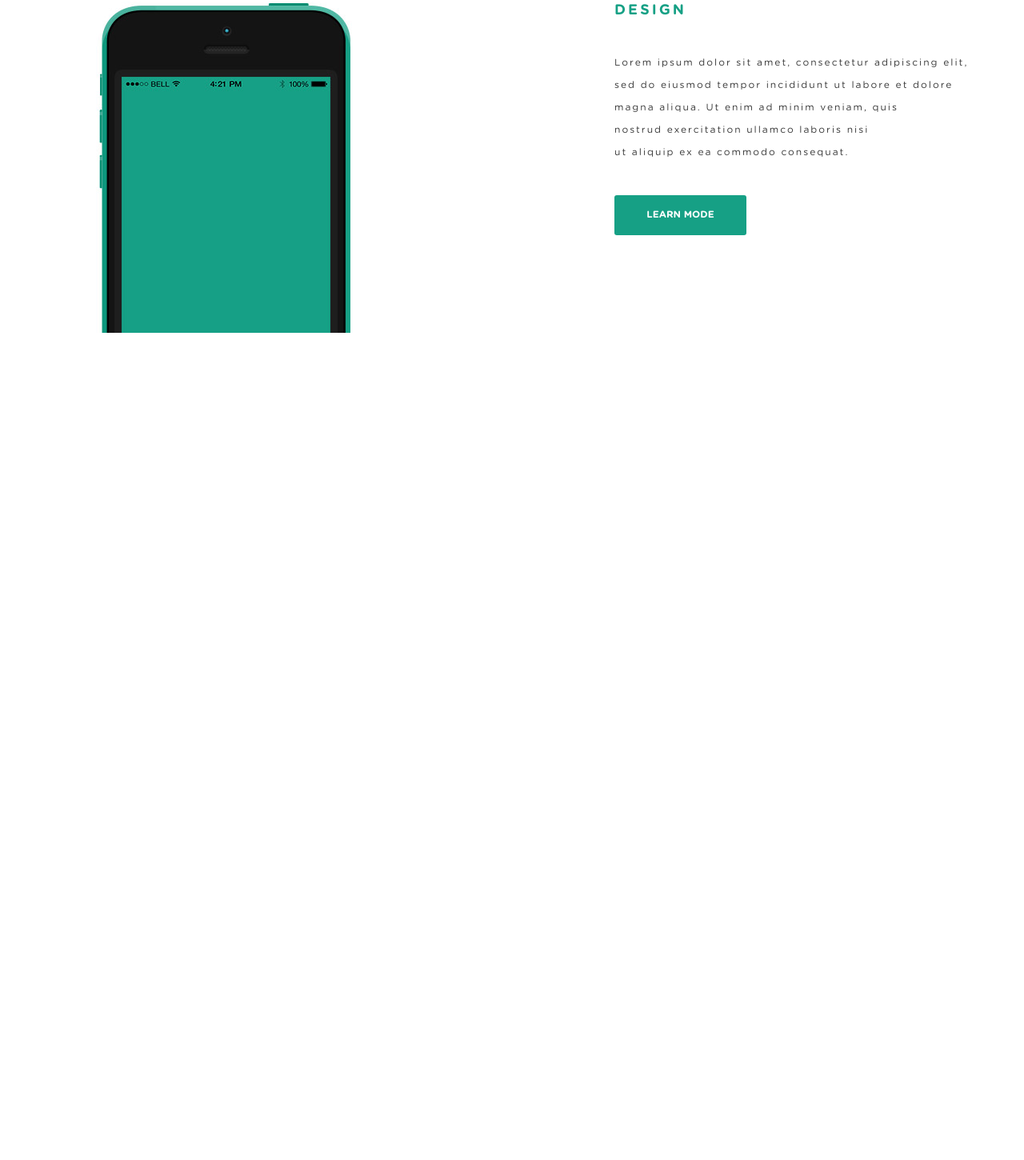
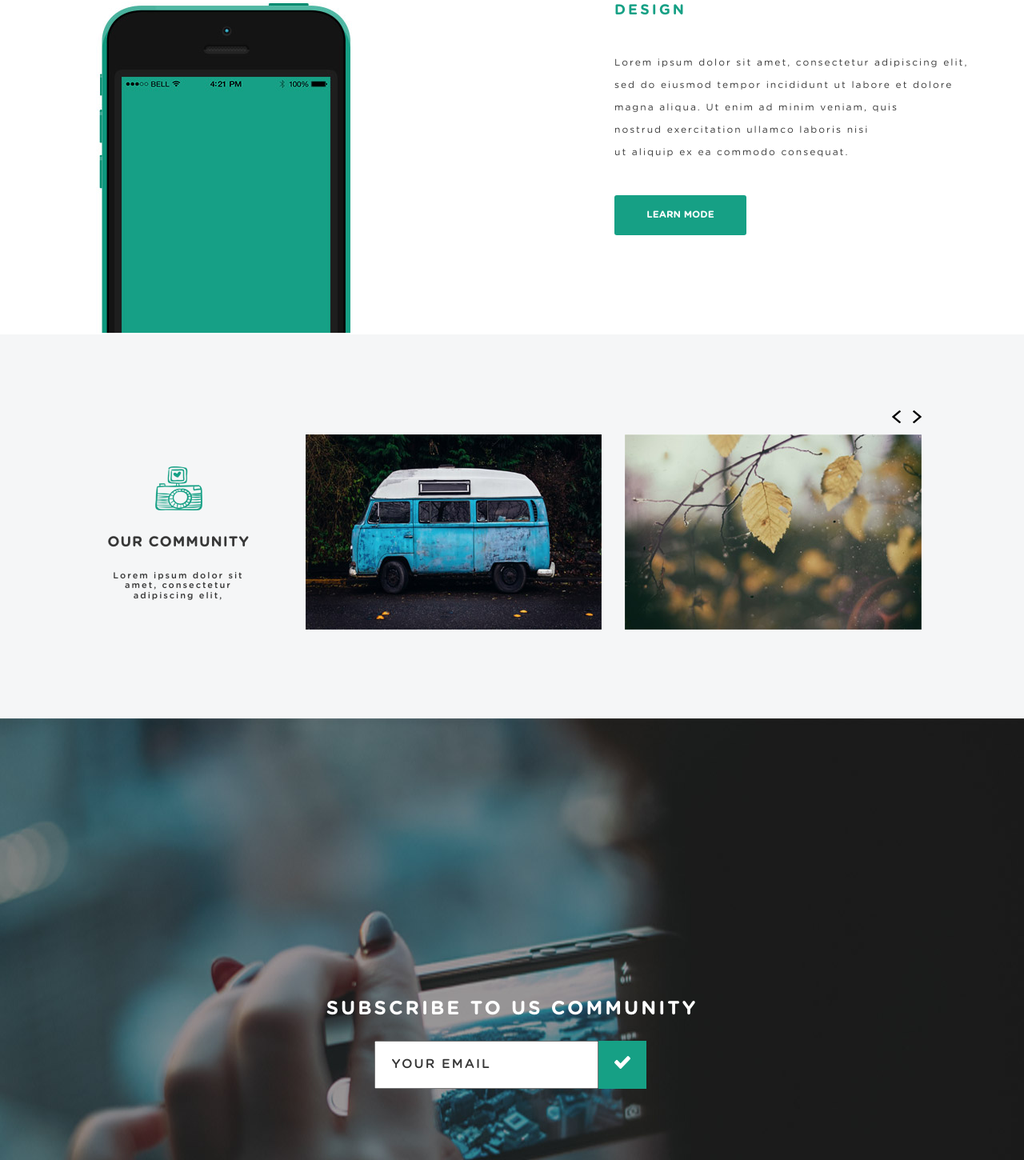
Before and after one commit to Mikhail-Leonidovich/Photo_time, a plain HTML site: page index.html in a window 1280 px wide. Shown: the part 1377-2827 px from the top of the page at 80% size. Before the commit the page ends 1795 px from the top, so only its background shows below. Drawn offline with nearby package versions, Linux system fonts and the light colour scheme.

Commit message:
blocks added (community and subscribe)

```diff
--- a/css/style.css
+++ b/css/style.css
@@ -151,7 +151,7 @@ body {
   letter-spacing: 3px;
 }
 
-.photo__subtittle {
+.photo__text {
   margin-top: 40px;
   font-family: "Gotham book";
   font-size: 12px;
@@ -199,7 +199,7 @@ body {
   letter-spacing: 3px;
 }
 
-.design__subtitle {
+.design__text {
   margin-top: 40px;
   font-family: "Gotham book";
   font-size: 12px;
@@ -220,3 +220,115 @@ body {
   border-radius: 3px;
   background-color: #16a085;
 }
+
+/* ================
+      Community
+==================*/
+
+.community {
+  margin: 0 auto;
+  width: 100%;
+  max-width: 1280px;
+  height: 480px;
+  background-color: #f5f6f7;
+}
+
+.community__inner {
+  float: left;
+  display: flex;
+  flex-direction: column;
+  align-items: center;
+  width: 190px;
+  margin-top: 165px;
+}
+
+.community__title {
+  margin-top: 30px;
+  text-transform: uppercase;
+  color: #373737;
+  font-family: "Gotham bold";
+  font-size: 18px;
+  letter-spacing: 1px;
+}
+
+.community__text {
+  margin-top: 25px;
+  font-size: 11px;
+  font-family: "Gotham medium";
+  color: #373737;
+  letter-spacing: 2px;
+  text-align: center;
+}
+
+.community__slider {
+  float: right;
+  width: 770px;
+  margin-top: 95px;
+}
+
+.community__arrows {
+  text-align: right;
+}
+
+.arrows__link {
+  margin-right: 10px;
+}
+
+.arrows__link:last-child {
+  margin-right: 0px;
+}
+
+.community__galery {
+  display: flex;
+  justify-content: space-between;
+  margin-top: 10px;
+}
+
+/* ================
+      Subscribe
+==================*/
+
+.subscribe {
+  margin: 0 auto;
+  width: 100%;
+  max-width: 1280px;
+  height: 790px;
+  background: url("/image/bg.jpg");
+}
+
+.subscribe__title {
+  padding-top: 350px;
+  text-align: center;
+  color: #fff;
+  text-transform: uppercase;
+  font-family: "Gotham bold";
+  font-size: 24px;
+  letter-spacing: 3px;
+}
+
+.subscribe__reg {
+  width: 345px;
+  display: flex;
+  margin: 25px auto 0;
+}
+
+input {
+  width: 280px;
+  height: 60px;
+}
+
+::placeholder {
+  text-transform: uppercase;
+  color: #373737;
+  font-family: "Gotham medium";
+  font-size: 16px;
+  letter-spacing: 2px;
+  padding-left: 20px;
+}
+
+.btn-4 {
+  width: 60px;
+  height: 60px;
+  background-color: #16a085;
+  border: none;
+}
--- a/index.html
+++ b/index.html
@@ -57,7 +57,7 @@
           <div class="photo__title">
             Rappresent your life with a simple photo
           </div>
-          <div class="photo__subtittle">
+          <div class="photo__text">
             Lorem ipsum dolor sit amet, consectetur adipiscing elit, sed do
             eiusmod tempor incididunt ut labore et dolore <br />
             magna aliqua. Ut enim ad minim veniam, quis <br />
@@ -79,7 +79,7 @@
           <div class="design__title">
             Design
           </div>
-          <div class="design__subtitle">
+          <div class="design__text">
             Lorem ipsum dolor sit amet, consectetur adipiscing elit, sed do
             eiusmod tempor incididunt ut labore et dolore <br />
             magna aliqua. Ut enim ad minim veniam, quis <br />
@@ -93,5 +93,53 @@
       </div>
     </div>
     <!-- /design -->
+
+    <!-- community -->
+    <div class="community">
+      <div class="container">
+        <div class="community__inner">
+          <img
+            class="community__img"
+            src="/image/camera_green.png"
+            alt="camera_green"
+          />
+          <div class="community__title">our community</div>
+          <div class="community__text">
+            Lorem ipsum dolor sit amet, consectetur adipiscing elit,
+          </div>
+        </div>
+        <div class="community__slider">
+          <div class="community__arrows">
+            <a class="arrows__link" href="#"
+              ><img src="/image/arrow_left.png" alt="arrow_left"
+            /></a>
+            <a class="arrows__link" href="#"
+              ><img src="/image/arrow_right.png" alt="arrow_right"
+            /></a>
+          </div>
+          <div class="community__galery">
+            <img src="/image/car.jpg" alt="car" />
+            <img src="/image/leaves.jpg" alt="leaves" />
+          </div>
+        </div>
+      </div>
+    </div>
+    <!-- /community -->
+
+    <!-- subscribe -->
+    <div class="subscribe">
+      <div class="subscribe__title">
+        subscribe to us community
+      </div>
+      <div class="subscribe__reg">
+        <form action="">
+          <input type="text" placeholder="your email" />
+        </form>
+        <div class="subscribe__ok">
+          <button class="btn-4"><img src="/image/OK.png" alt="OK" /></button>
+        </div>
+      </div>
+    </div>
+    <!-- /subscribe -->
   </body>
 </html>
```
Also changed, not shown: image/OK.png (added), image/arrow_left.png (added), image/arrow_right.png (added).
